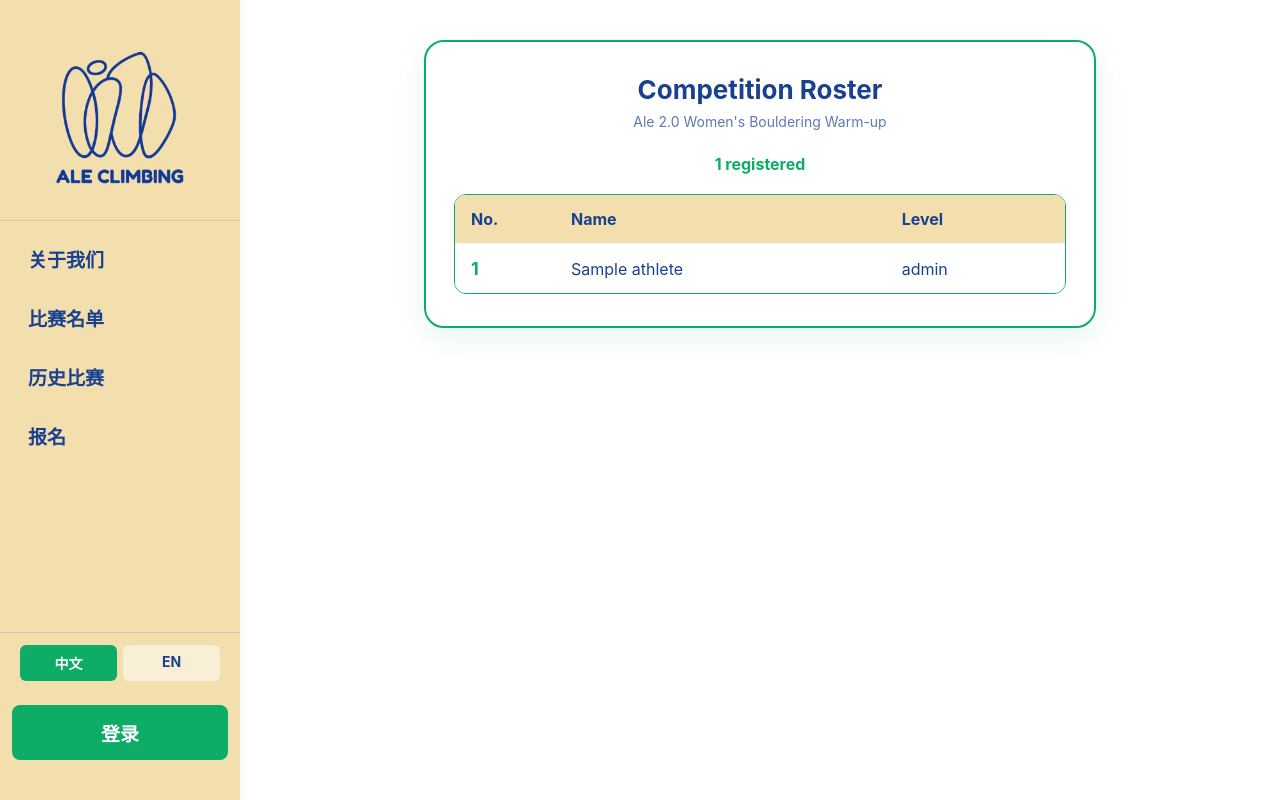
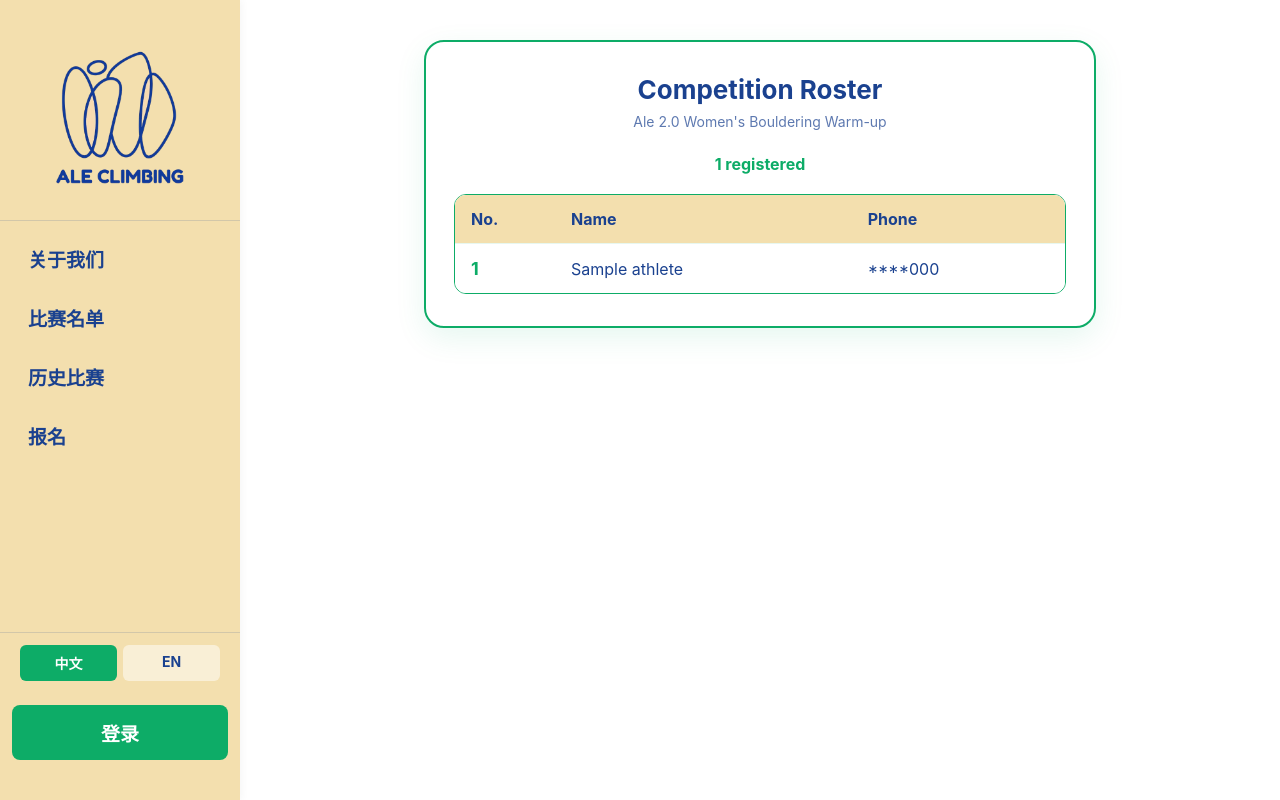
Before and after one commit to FC20122021/climbing-comp, a Flask app: template templates/public/athletes_en.html in a window 1280 px wide. Run offline with Flask 3, Linux system fonts and the light colour scheme; the template is opened without the code that fills it: values that come from a table or form of the project are taken from there, others are empty; tables that the repository leaves empty hold one stand-in row (values such as "Sample post").

Commit message:
Update athletes_en.html
比赛名单不显示水平

```diff
--- a/templates/public/athletes_en.html
+++ b/templates/public/athletes_en.html
@@ -69,7 +69,7 @@
                         <tr>
                             <th>No.</th>
                             <th>Name</th>
-                            <th>Level</th>
+                            <th>Phone</th>
                         </tr>
                     </thead>
                     <tbody>
@@ -83,7 +83,7 @@
                                 {% endif %}
                             </td>
                             <td>{{ athlete.name }}</td>
-                            <td>{{ athlete.level or '—' }}</td>
+                            <td>****{{ athlete.phone[-4:] }}</td>
                         </tr>
                         {% endfor %}
                     </tbody>
```
